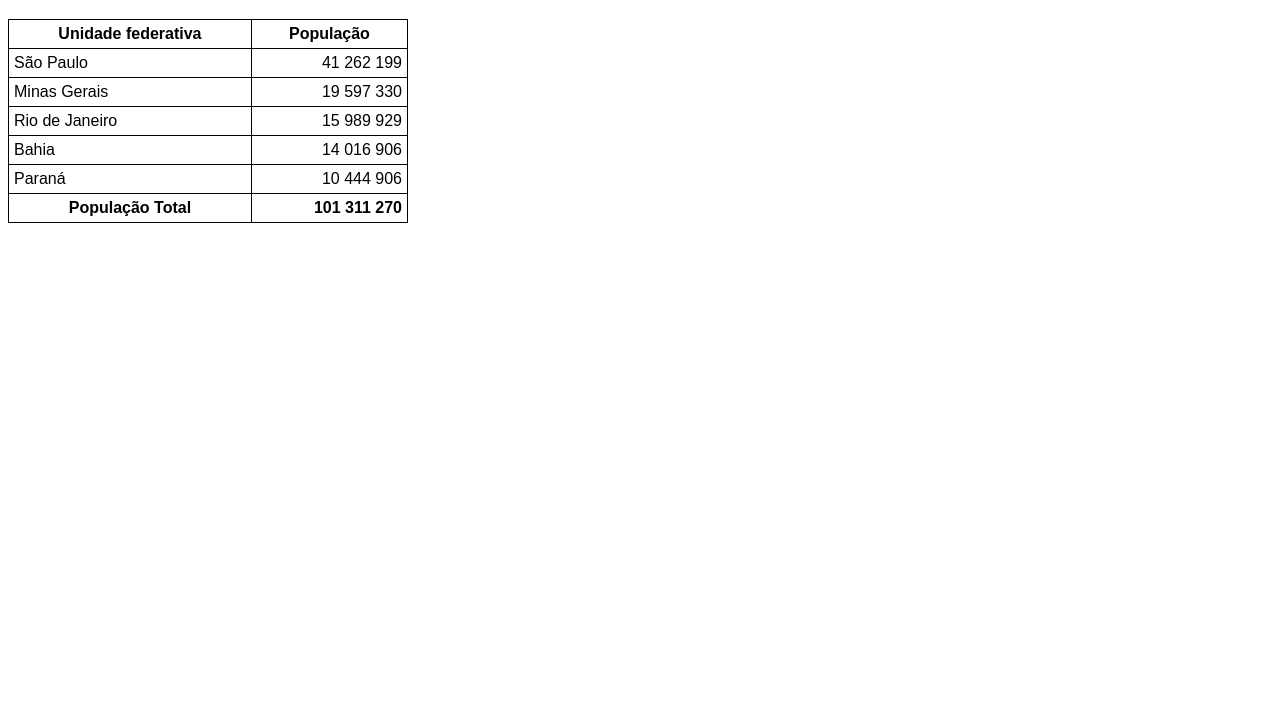
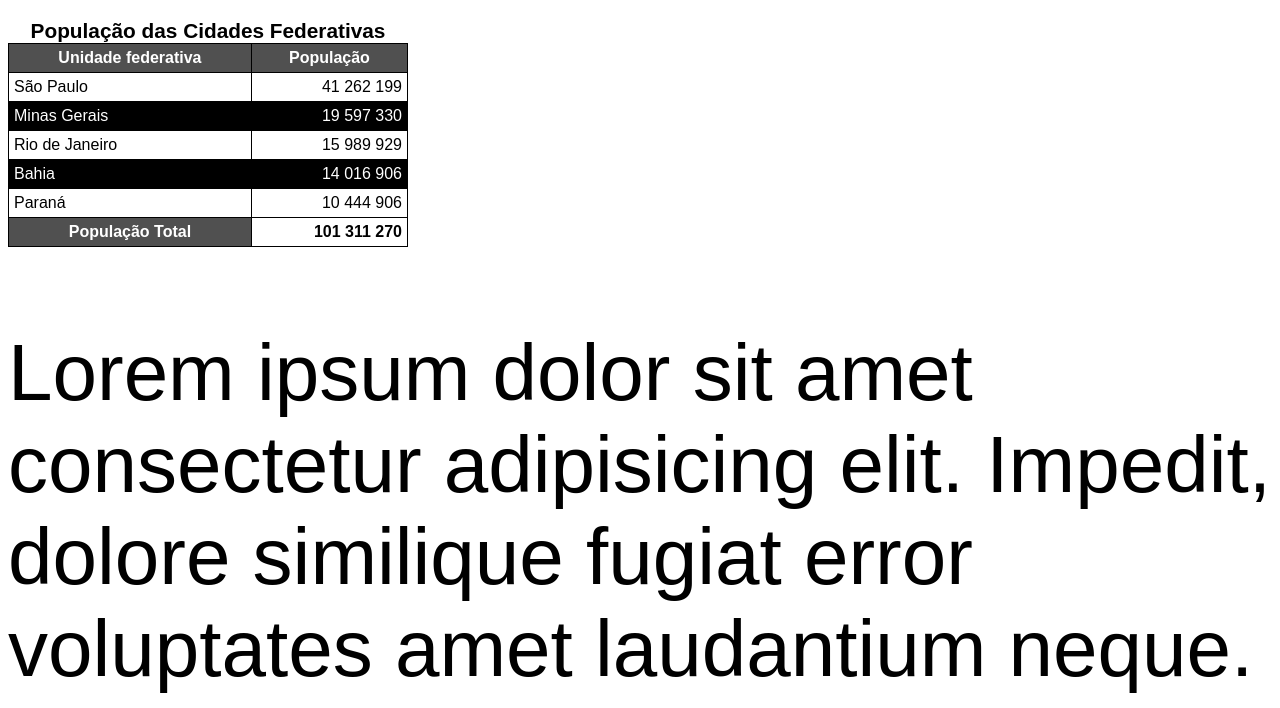
Before and after one commit to raulfliegner/html-css, a plain HTML site: page exercicios/ex023/tabela02.html in a window 1280 px wide. Shown: the part 61-769 px from the top of the page. Drawn offline with Linux system fonts and the light colour scheme.

Commit message:
Update tabela02.html

```diff
--- a/exercicios/ex023/tabela02.html
+++ b/exercicios/ex023/tabela02.html
@@ -9,26 +9,61 @@
         body {
             font-family: Arial, Helvetica, sans-serif;
         }
+
         table {
             border-collapse: collapse;
             width: 400px;
+            position: relative;
         }
+
         td, th {
             border: 1px solid black;
             padding: 5px;
         }
+
         .numero {
             text-align: right;
+        }
+
+        .titulo {
+            background-color: rgb(80, 80, 80);
+            color: white;
+        }
+
+        caption {
+            font-weight: bold;
+            font-size: 1.3em;
+        }
+
+        thead > tr > th {
+            position: sticky;
+            top: -1px;
+            background-color: rgb(80, 80, 80);
+        }
+
+        tbody > tr:nth-child(even) { /* even = ímpar */
+            background-color: black;
+            color: white;
+        }
+
+        tbody > tr:nth-child(odd) { /* odd =  par */
+            background-color: white;
+        }
+        body p {
+            font-size: 5em;
         }
     </style>
 </head>
 <body>
     <h1>Trabalhando com Tabelas Grandes</h1>
+    <!--para conteúdo abaixo do título scope = col(coluna)
+        para conteúdo do lado do título scope = row(linha)-->
     <table>
+        <caption>População das Cidades Federativas</caption>
         <thead>
             <tr>
-                <th>Unidade federativa</th>
-                <th>População</th>
+                <th class="titulo" scope="col">Unidade federativa</th>
+                <th class="titulo" scope="col">População</th>
             </tr>
         </thead>
         <tbody>
@@ -55,10 +90,11 @@
         </tbody>
         <tfoot>
             <tr>
-                <th>População Total</th>
+                <th class="titulo" scope="row">População Total</th>
                 <td class="numero"><strong>101 311 270</strong></td>
             </tr>
         </tfoot>
     </table>
+    <p>Lorem ipsum dolor sit amet consectetur adipisicing elit. Impedit, dolore similique fugiat error voluptates amet laudantium neque. Ad, modi? Pariatur ipsam voluptate provident est asperiores, nobis quasi illum doloremque inventore?</p>
 </body>
 </html>
```
